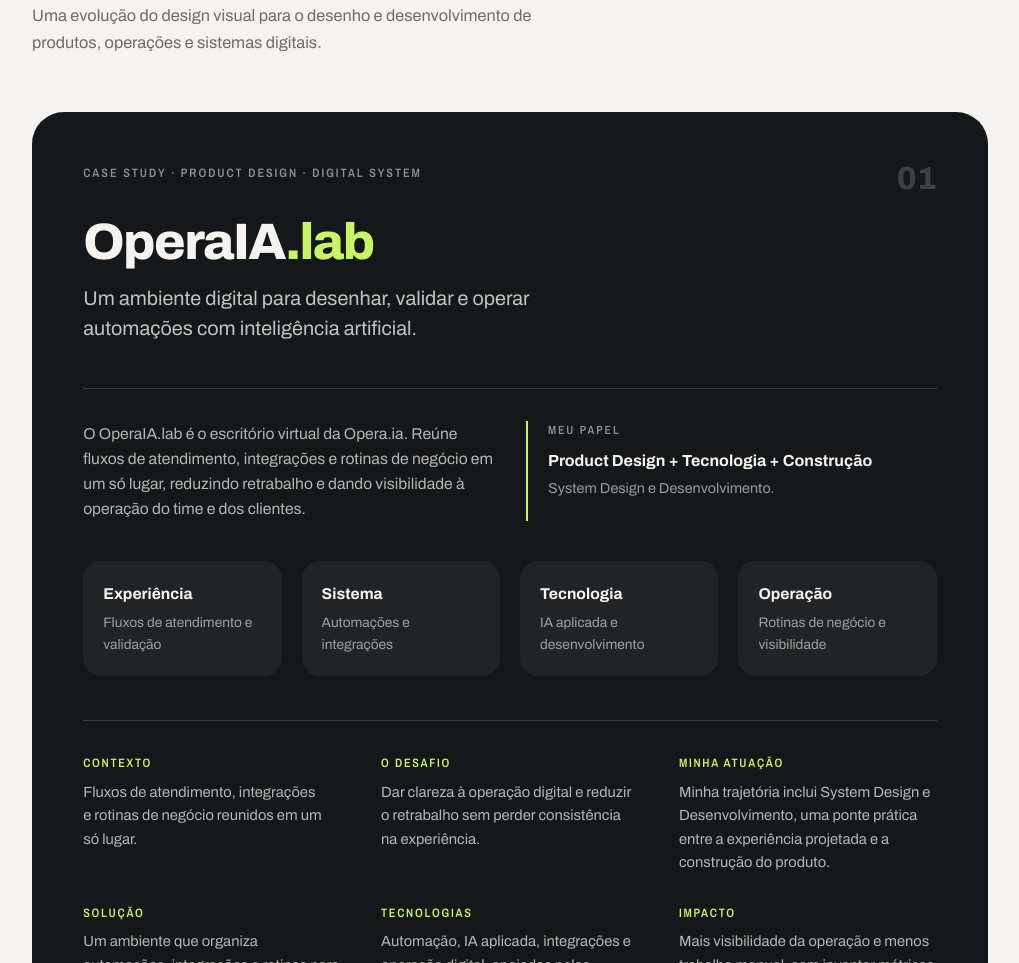
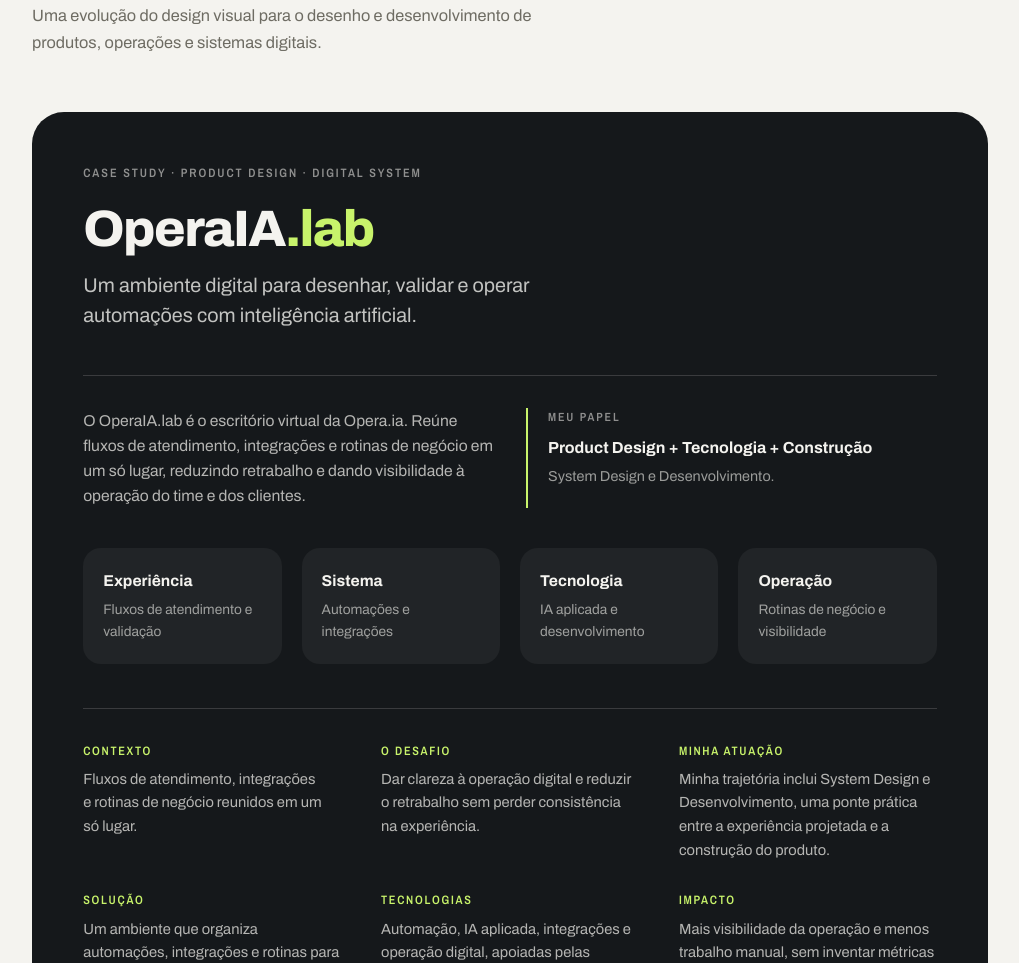
Before and after one commit to MarieliGalleani/curriculo, a plain HTML site: page index.html in a window 1280 px wide. Shown: the part 1796-2759 px from the top of the page, without its empty margins (240-1259 px from the left). Drawn offline with nearby package versions, Linux system fonts and the light colour scheme.

Commit message:
Remove text from span in index.html

```diff
--- a/index.html
+++ b/index.html
@@ -204,7 +204,7 @@
           <article id="operaia" aria-labelledby="operaia-title" style="margin-top:56px; background:#15181B; color:#F4F3EF; border-radius:32px; padding:clamp(28px, 4vw, 52px); overflow:hidden">
             <div style="display:flex; align-items:flex-start; justify-content:space-between; gap:24px; flex-wrap:wrap">
               <p style="font-family:'Archivo Narrow',sans-serif; font-size:.76rem; font-weight:600; letter-spacing:.16em; text-transform:uppercase; color:rgba(244,243,239,.55)">Case study · Product Design · Digital System</p>
-              <span aria-hidden="true" style="font-size:2rem; font-weight:800; line-height:1; color:rgba(244,243,239,.18)">01</span>
+              <span aria-hidden="true" style="font-size:2rem; font-weight:800; line-height:1; color:rgba(244,243,239,.18)"></span>
             </div>
             <h3 id="operaia-title" style="margin-top:22px; font-size:clamp(2rem, 4.4vw, 3.2rem); font-weight:800; letter-spacing:-.03em; line-height:1">OperaIA<span style="color:#C8F36B">.lab</span></h3>
             <p style="margin-top:16px; font-size:clamp(1.02rem, 1.6vw, 1.24rem); color:rgba(244,243,239,.78); max-width:44ch; line-height:1.5">Um ambiente digital para desenhar, validar e operar automações com inteligência artificial.</p>
```
